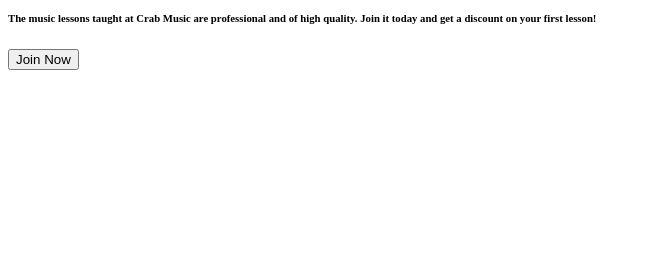
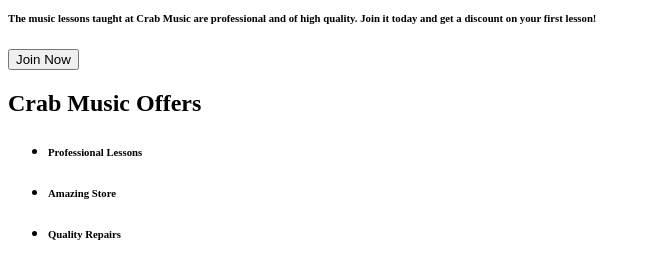
Before and after one commit to CrabVS/odin-landing-page, a plain HTML site: page index.html in a window 1280 px wide. Shown: the part 185-464 px from the top of the page, without its empty margins (0-651 px from the left). Drawn offline with Linux system fonts and the light colour scheme.

Commit message:
Add showcase content

```diff
--- a/index.html
+++ b/index.html
@@ -30,7 +30,23 @@
                 </div>
                 <div id="banner-img" class="banner-box"></div>
             </div>
-            <div class="container" id="showcase"></div>
+            <div class="container" id="showcase">
+                <h2>Crab Music Offers</h2>
+                <ul id="showcase-list">
+                    <li class="showcase-item">
+                        <div class="showcase-icon"></div>
+                        <h6>Professional Lessons</h6>
+                    </li>
+                    <li class="showcase-item">
+                        <div class="showcase-icon"></div>
+                        <h6>Amazing Store</h6>
+                    </li>
+                    <li class="showcase-item">
+                        <div class="showcase-icon"></div>
+                        <h6>Quality Repairs</h6>
+                    </li>
+                </ul>
+            </div>
             <div class="container" id="testimonials"></div>
             <div class="container" id="promotion"></div>
         </main>
```
